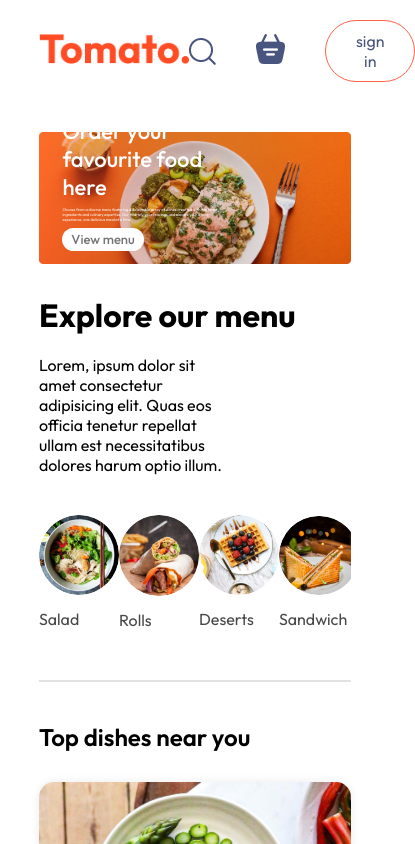
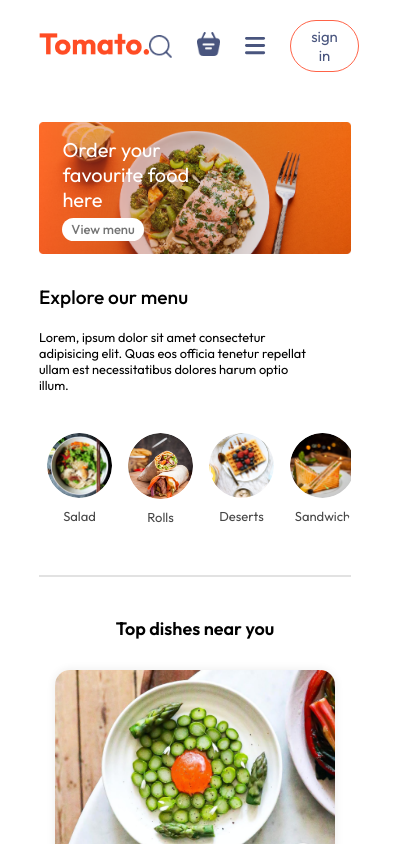
Before and after one commit to Teptop/tomato, a React (Vite) app: page / in a window 390 px wide. Shown: the top 844 px of the page, 415 px wide, since content can reach past the window. Built offline with nearby package versions, Linux system fonts and the light colour scheme.

Commit message:
Responsive

```diff
--- a/package.json
+++ b/package.json
@@ -10,6 +10,9 @@
     "preview": "vite preview"
   },
   "dependencies": {
+    "@fortawesome/fontawesome-svg-core": "^6.6.0",
+    "@fortawesome/free-solid-svg-icons": "^6.6.0",
+    "@fortawesome/react-fontawesome": "^0.2.2",
     "prop-types": "^15.8.1",
     "react": "^18.3.1",
     "react-dom": "^18.3.1",
--- a/src/App.jsx
+++ b/src/App.jsx
@@ -7,11 +7,18 @@ import Cart from './Pages/Cart/Cart'
 import PlaceOrder from './Pages/PlaceOrder/PlaceOrder'
 import Footer from './Components/Footer/Footer'
 import LoginPopup from './Components/LoginPopup/LoginPopup'
+import BarsMenu from './Components/BarsMenu/BarsMenu'
 
 
 const App = () => {
 
   const [showLogin,setShowLogin] = useState(false);
+
+  const [barsActive,setBarsActive] = useState(false);
+
+  const handelToggleBars = () => {
+    setBarsActive(!barsActive)
+  }
 
 
   return (
@@ -19,7 +26,8 @@ const App = () => {
 
     {showLogin?<LoginPopup setShowLogin={setShowLogin}/>:<></>}
      <div className='app'>
-      <Navbar setShowLogin={setShowLogin}/>
+      <Navbar setShowLogin={setShowLogin} handelToggleBars={handelToggleBars} barsActive={barsActive}/>
+      {barsActive? <BarsMenu/>:<></>}
       <Routes>
         <Route path='/' element={<Home/>}/>
         <Route path='/Cart' element={<Cart/>}/>
--- /dev/null
+++ b/src/Components/BarsMenu/BarsMenu.css
@@ -0,0 +1,29 @@
+
+.bars-container{
+    position: fixed;
+    z-index: 1000;
+    top: 4.6;
+    right: 4.6rem;
+    background: #fff;
+    padding: 0.1rem 0;
+    border-radius: 0.5rem;
+    box-shadow: var(--box-shadow);
+    width: 70vw;
+    display: flex;
+    flex-direction: column;
+    border-top: 1px solid rgb(227, 227, 227);
+}
+.bars-container a{
+    display: block;
+    margin: 0.5rem 1rem;
+    padding: 1rem;
+    font-size: 1rem;
+    color: var(--text-color-1);
+    border-radius: 0.5rem;
+    width: 90%;
+    background: #fff;
+    border-bottom: 1px solid rgb(233, 233, 233);
+}
+.bars-container a:hover{
+    background: rgb(255, 138, 71);
+}
--- /dev/null
+++ b/src/Components/BarsMenu/BarsMenu.jsx
@@ -0,0 +1,15 @@
+import React from 'react'
+import './BarsMenu.css'
+
+const BarsMenu = () => {
+  return (
+      <div className="bars-container">
+        <a href="/">Home</a>
+        <a href="#explore-menu">Menu</a>
+        <a href="#app-download">Mobile-app</a>
+        <a href="#footer">Contact Us</a>
+      </div>
+  )
+}
+
+export default BarsMenu
--- a/src/Components/ExploreMenu/ExploreMenu.css
+++ b/src/Components/ExploreMenu/ExploreMenu.css
@@ -44,3 +44,53 @@
     border: 4px solid tomato;
     padding: 2px;
 }
+
+@media (max-width:750px) {
+    .explore-menu h1{
+        font-size: 1.2rem;
+        font-weight: 500;
+    }
+    .explore-menu .explore-menu-text{
+        font-size: 0.8rem;
+    }
+    .explore-menu-text{
+        max-width: 90%;
+        columns: #808080;
+    }
+    .explore-menu-list{
+        display: flex;
+        justify-content: space-between;
+        align-items: center;
+        margin: 20px 0px;
+        overflow-x: scroll;
+        border-top-right-radius: 15px;
+        border-top-left-radius: 15px;
+        border-bottom-left-radius: 15px;
+        border-bottom-right-radius: 15px;
+    }
+    .explore-menu-list div{
+        display: flex;
+        flex-direction: column;
+        align-items: center;
+        justify-content: center;
+    }
+    .explore-menu-list-item img{
+        width: 2rem;
+        min-width: 65px;
+        cursor: pointer;
+        border-radius: 50%;
+        margin: 0 0.5rem;
+    }
+    .explore-menu-list-item p{
+        margin-top: 10px;
+        color: #474747;
+        font-size: max(1.4vw,13px);
+        cursor: pointer;
+    }
+    .explore-menu hr{
+        margin: 10px 0px;
+        height: 2px;
+        background-color: #e2e2e2;
+        border: none;
+    }
+}
--- a/src/Components/FoodDisplay/FoodDisplay.css
+++ b/src/Components/FoodDisplay/FoodDisplay.css
@@ -12,3 +12,13 @@
     gap: 30px;
     row-gap: 50px;
 }
+@media (max-width:750px) {
+    .food-display h2{
+        font-size: 18px;
+    }
+    .food-display{
+        display: flex;
+        flex-direction: column;
+        align-items: center;
+    }
+}
--- a/src/Components/FoodItem/FoodItem.css
+++ b/src/Components/FoodItem/FoodItem.css
@@ -61,3 +61,16 @@
 .food-item-counter img{
     width: 30px;
 }
+
+@media (max-width:750px) {
+    .food-item{
+    width: 90%;
+    margin: auto;
+    border-radius: 15px;
+}
+    .food-item-image{
+    width: 100%;
+    border-radius: 15px 15px 0px 0px;
+}
+
+}
--- a/src/Components/Header/Header.css
+++ b/src/Components/Header/Header.css
@@ -34,3 +34,13 @@
     font-size: max(1vw,13px);
     border-radius: 50px;
 }
+
+@media (max-width:750px) {
+    .header-contents h2{
+        font-weight: 400;
+        font-size: max(4.3vw,20px);
+    }
+    .header-contents p{
+        display: none;
+    }
+}
--- a/src/Components/Navbar/Navbar.css
+++ b/src/Components/Navbar/Navbar.css
@@ -3,6 +3,11 @@
     display: flex;
     justify-content: space-between;
     align-items: center;
+    position: relative;
+    background: #fff;
+    position: sticky;
+    top: 0;
+    z-index: 1000;
 }
 .navbar .logo{
     width: 150px;
@@ -13,6 +18,9 @@
     gap: 20px;
     color: #49557e;
     font-size: 18px;
+}
+.navbar .bars-btn{
+    display: none;
 }
 .navbar-right{
     display: flex;
@@ -52,7 +60,42 @@
     right: -8px;
 }
 @media (max-width:750px) {
+    .navbar{
+        padding: 20px 0px;
+    }
+    .navbar .logo{
+        width: 110px;
+    }
     .navbar-menu{
         display: none;
     }
+    .navbar .bars-btn{
+        display: block;
+        font-size: 23px;
+        color: #49557e;
+    }
+    .navbar-right{
+        gap: 25px;
+    }
+    .navbar-right img{
+        width: 23px;
+    }
+    .navbar button{
+        font-size: 15px;
+        padding: 6px 20px;
+    }
+    .navbar .active{
+        padding-bottom: 2px;
+        border-bottom: 2px solid #49557e;
+    }
+    .navbar-search-icon{
+        position: relative;
+    }
+    .navbar-search-icon .dot{
+        min-width: 8px;
+        min-height: 8px;
+        top: -5px;
+        right: -5px;
+    }
+
 }
--- a/src/Components/Navbar/Navbar.jsx
+++ b/src/Components/Navbar/Navbar.jsx
@@ -3,9 +3,12 @@ import './Navbar.css'
 import { assets } from '../../assets/assets';
 import { Link } from 'react-router-dom';
 import { StoreContext } from '../../Context/StoreContext';
+import { FontAwesomeIcon } from '@fortawesome/react-fontawesome';
+import { faBars, faClose } from '@fortawesome/free-solid-svg-icons'
+import BarsMenu from '../BarsMenu/BarsMenu';
 
 
-const Navbar = ({setShowLogin}) => {
+const Navbar = ({setShowLogin,handelToggleBars,barsActive}) => {
   const [menu,setMenu] = useState('menu');
 
   const {getTotalCartAmount} = useContext(StoreContext);
@@ -25,6 +28,7 @@ const Navbar = ({setShowLogin}) => {
           <Link to='/cart'><img src={assets.basket_icon} alt="" /></Link>
           <div className={getTotalCartAmount()===0?'':'dot'}> </div>
         </div>
+        <div onClick={()=> handelToggleBars()} className='bars-btn'><FontAwesomeIcon icon={barsActive? faClose: faBars}/></div>
         <button onClick={()=>setShowLogin(true)}>sign in</button>
       </div>
     </div>
```
Also changed, not shown: 1 other file (tests, documents, lock files or other folders).
